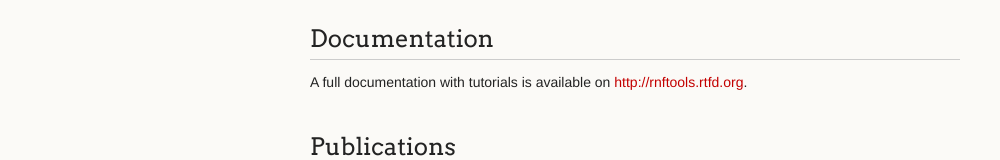
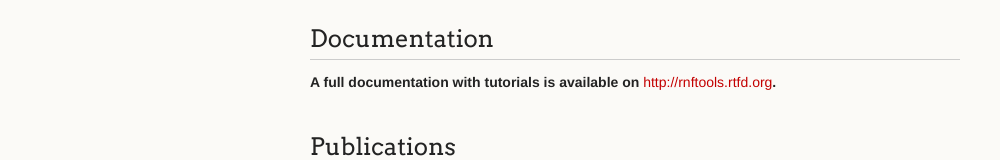
Before and after one commit to karel-brinda/rnftools, a plain HTML site: page index.html in a window 1280 px wide. Shown: the part 465-625 px from the top of the page, without its empty margins (0-1000 px from the left). Drawn offline with Linux system fonts and the light colour scheme.

Commit message:
link to doc in bold

```diff
--- a/index.html
+++ b/index.html
@@ -54,7 +54,7 @@ r<!doctype html>
 <h2>
 <a id="documentation" class="anchor" href="#documentation" aria-hidden="true"><span class="octicon octicon-link"></span></a>Documentation</h2>
 
-<p>A full documentation with tutorials is available on <a href="http://rnftools.rtfd.org">http://rnftools.rtfd.org</a>.</p>
+<p><strong>A full documentation with tutorials is available on <a href="http://rnftools.rtfd.org">http://rnftools.rtfd.org</a>.</strong></p>
 
 <h2>
 <a id="publications" class="anchor" href="#publications" aria-hidden="true"><span class="octicon octicon-link"></span></a>Publications</h2>
```
